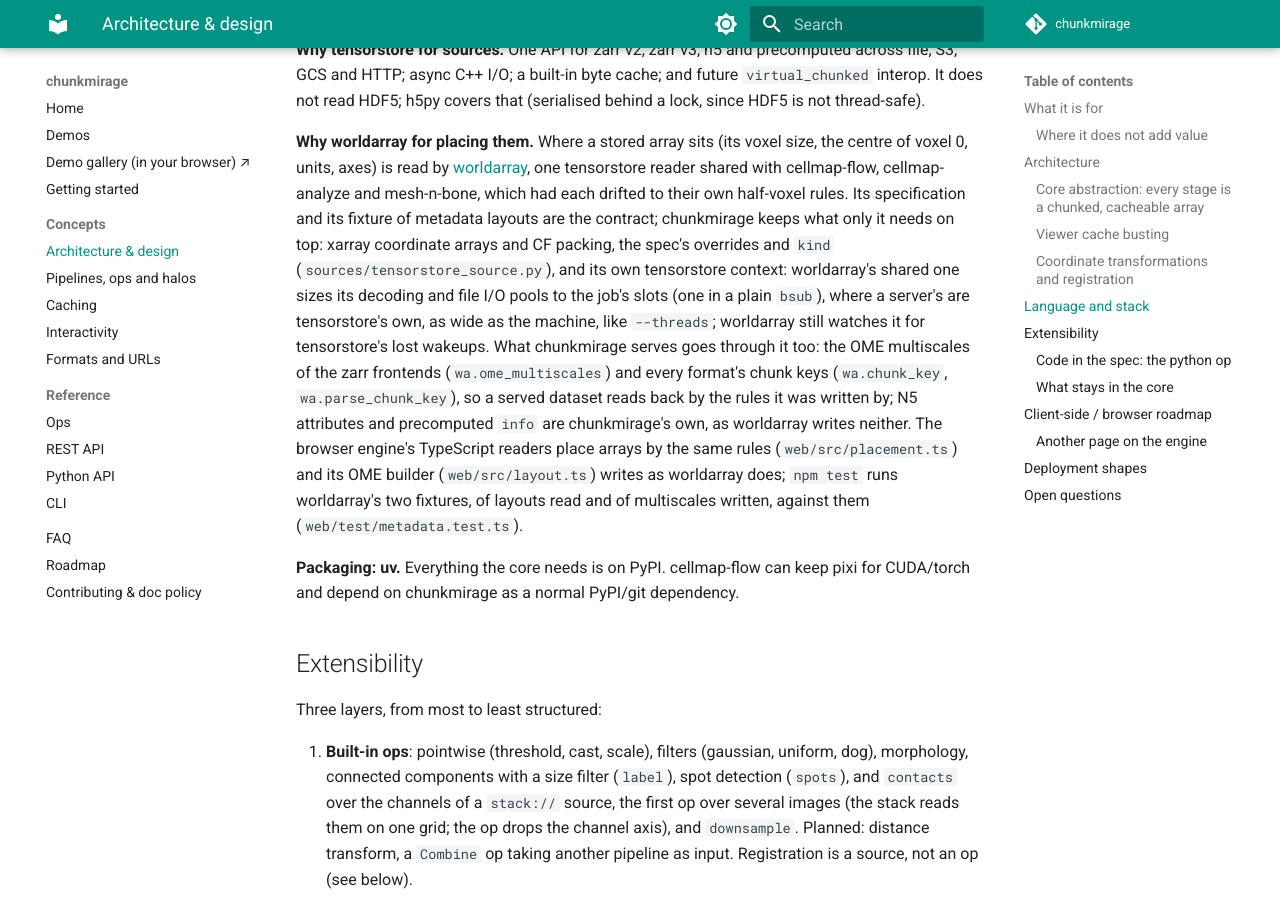
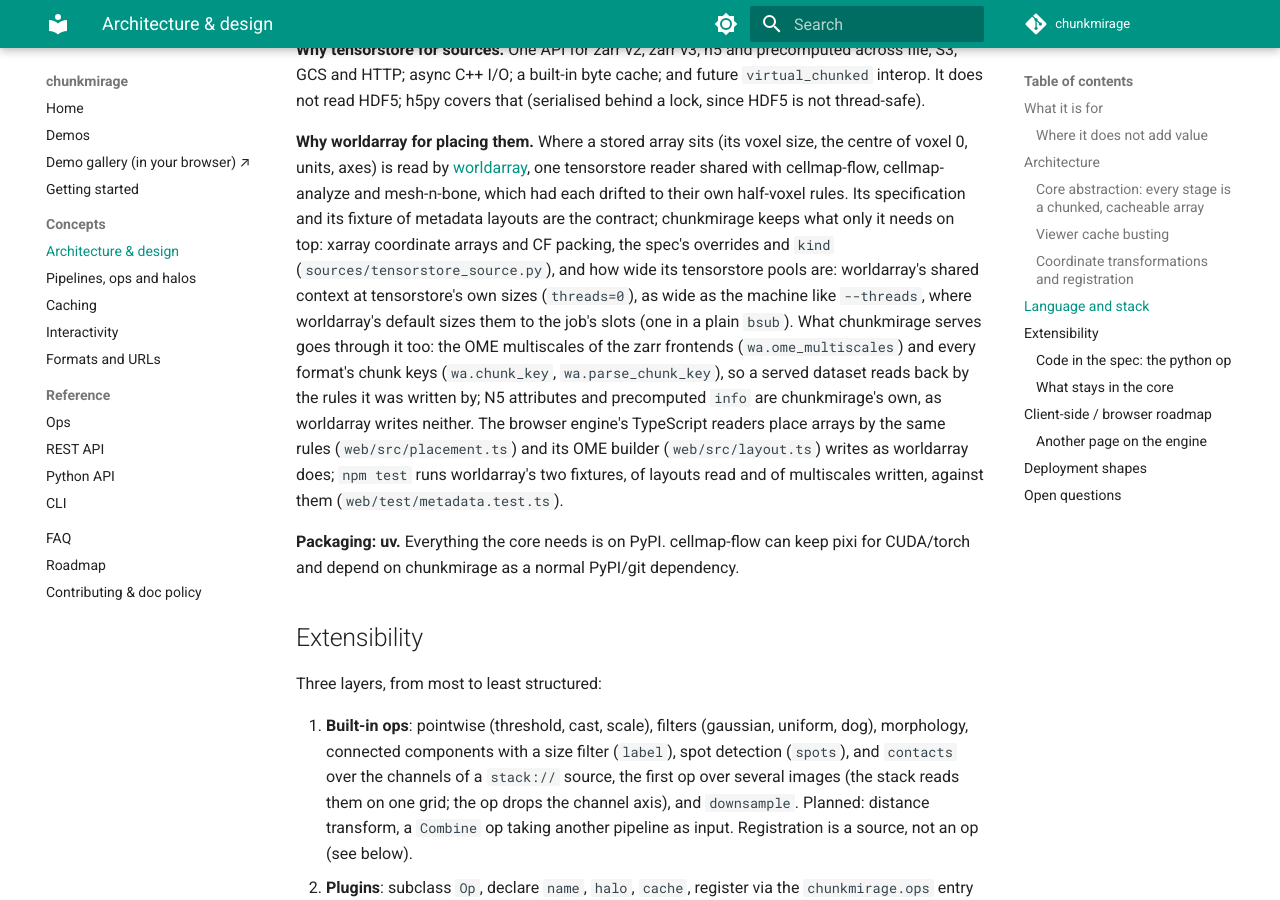
Before and after one commit to JaneliaSciComp/chunkmirage, an MkDocs documentation site: the page built from docs/design.md, in a window 1280 px wide and 900 px high, scrolled down 5172 px. Built offline with MkDocs 1.6.1 and Material for MkDocs 9.7.7, drawn with Linux system fonts in a browser that asks for light colours; comment, search, counter and statistics services are not loaded.

Commit message:
worldarray>=0.6,<0.7 (lock 0.6.0): the shared tensorstore context is worldarray's at tensorstore's own pool sizes, wa.shared_context(cache_bytes, threads=0), in place of chunkmirage's own; design.md and the CHANGELOG say so

```diff
--- a/docs/design.md
+++ b/docs/design.md
@@ -215,10 +215,10 @@
 had each drifted to their own half-voxel rules. Its specification and its fixture of
 metadata layouts are the contract; chunkmirage keeps what only it needs on top: xarray
 coordinate arrays and CF packing, the spec's overrides and `kind`
-(`sources/tensorstore_source.py`), and its own tensorstore context: worldarray's shared one
-sizes its decoding and file I/O pools to the job's slots (one in a plain `bsub`), where a
-server's are tensorstore's own, as wide as the machine, like `--threads`; worldarray still
-watches it for tensorstore's lost wakeups. What chunkmirage serves goes through it too: the OME
+(`sources/tensorstore_source.py`), and how wide its tensorstore pools are: worldarray's
+shared context at tensorstore's own sizes (`threads=0`), as wide as the machine like
+`--threads`, where worldarray's default sizes them to the job's slots (one in a plain
+`bsub`). What chunkmirage serves goes through it too: the OME
 multiscales of the zarr frontends (`wa.ome_multiscales`) and every format's chunk keys
 (`wa.chunk_key`, `wa.parse_chunk_key`), so a served dataset reads back by the rules it was
 written by; N5 attributes and precomputed `info` are chunkmirage's own, as worldarray writes
--- a/pyproject.toml
+++ b/pyproject.toml
@@ -26,7 +26,7 @@
     "numpy>=1.26",
     "numcodecs>=0.12",
     "tensorstore>=0.1.60",
-    "worldarray>=0.5,<0.6",
+    "worldarray>=0.6,<0.7",
     "starlette>=0.37",
     "uvicorn[standard]>=0.29",
     "hypercorn[h2]>=0.17",
```
Also changed, not shown: CHANGELOG.md (+5 -4 lines), 2 other files.
